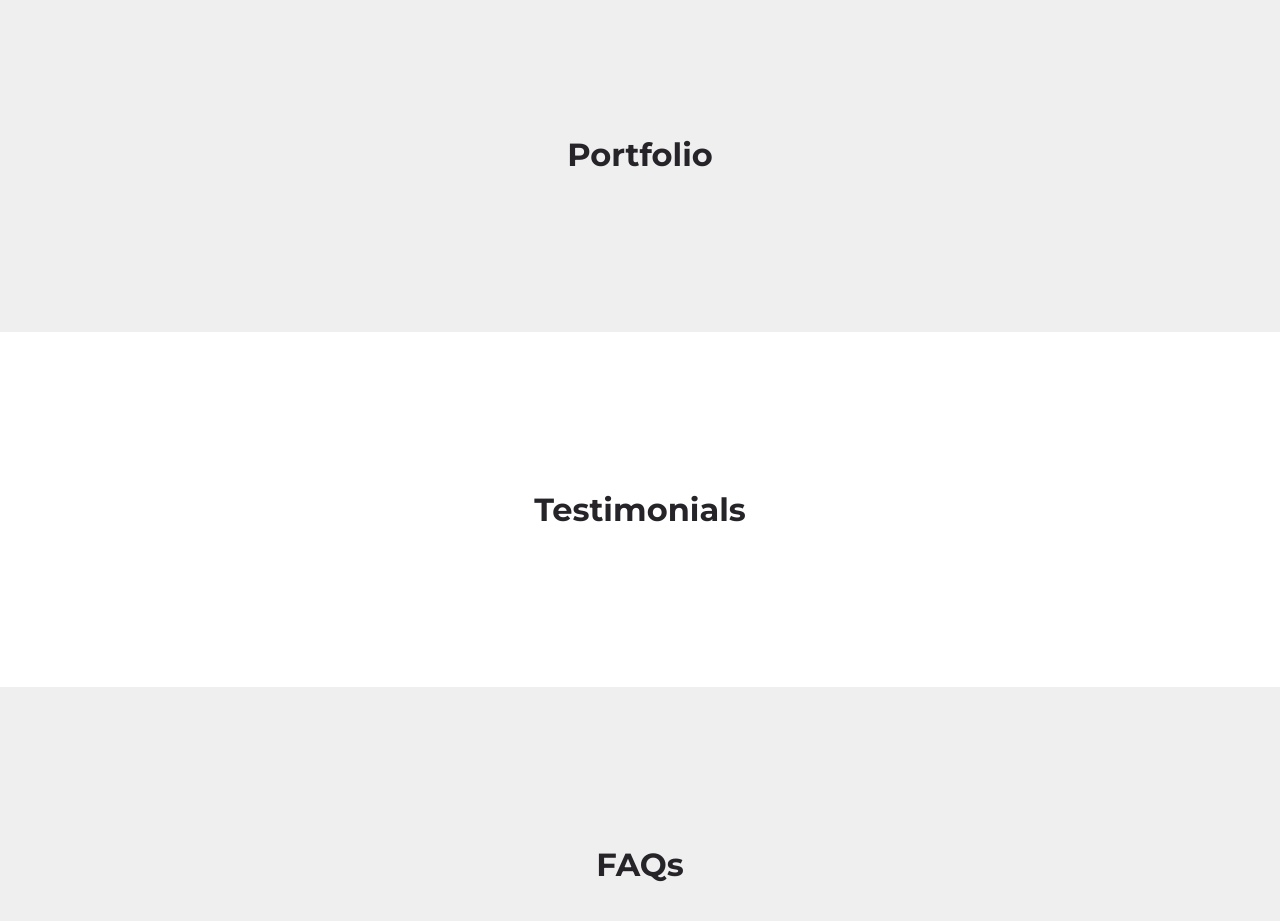
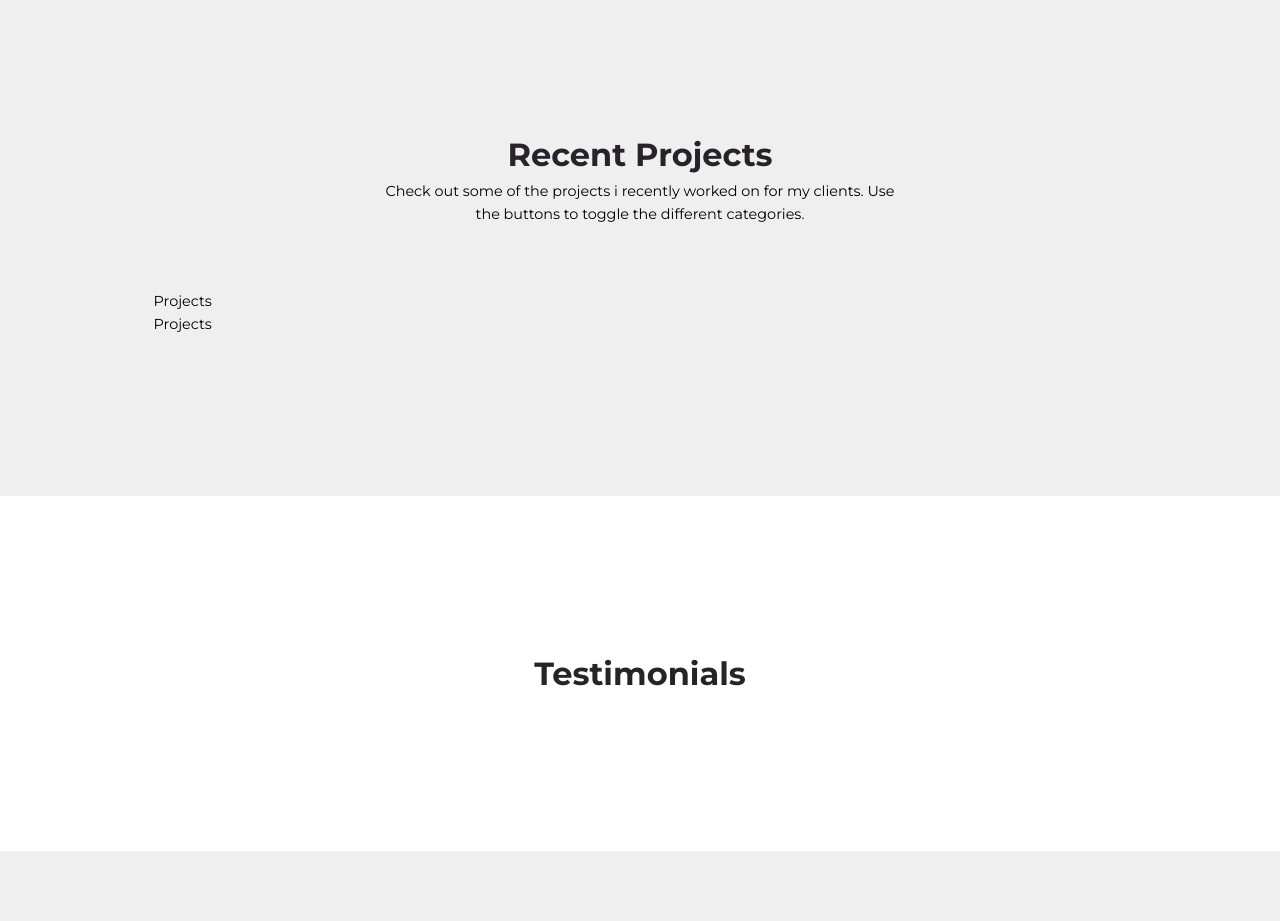
Before and after one commit to rasyedrenaldi/portfolioMe, a React (Create React App) app: page / in a window 1280 px wide. Shown: the part 2640-3561 px from the top of the page. Built offline with nearby package versions, Linux system fonts and the light colour scheme.

Commit message:
update projects and adjust data

```diff
--- a/src/sections/portfolio/Portfolio.jsx
+++ b/src/sections/portfolio/Portfolio.jsx
@@ -1,9 +1,20 @@
-import './portfolio.css'
+import Projects from '../../sections/portfolio/Projects';
+import ProjectsCategories from '../../sections/portfolio/Projects';
+import data from './data'
+import {useState} from 'react'
+
+import './portfolio.css';
 
 const Portfolio = () => {
+
   return (
     <section id="portfolio">
-      <h2>Portfolio</h2>
+      <h2>Recent Projects</h2>
+      <p>Check out some of the projects i recently worked on for my clients. Use the buttons to toggle the different categories.</p>
+      <div className="container portfolio__container">
+        <ProjectsCategories></ProjectsCategories>
+        <Projects></Projects>
+      </div>
     </section>
   );
 };
--- /dev/null
+++ b/src/sections/portfolio/Projects.jsx
@@ -0,0 +1,9 @@
+import React from 'react'
+
+const Projects = () => {
+  return (
+    <div>Projects</div>
+  )
+}
+
+export default Projects
--- a/src/sections/portfolio/data.js
+++ b/src/sections/portfolio/data.js
@@ -16,7 +16,7 @@
         title: "Project Title One (UIUX)",
         desc: "Provident similique accusantium nemo autem. Veritatis obcaecati tenetur iure eius earum ut molestias architecto voluptate aliquam nihil, eveniet aliquid culpa officia aut!",
         demo: 'http://egatortutorials.com',
-        github: 'https://github.com/egattor'
+        github: 'https://github.com/rasyedrenaldi'
     },
     {
         id: 2,
```
Also changed, not shown: src/sections/portfolio/ProjectsCategories.jsx (added, +9 -0 lines).
